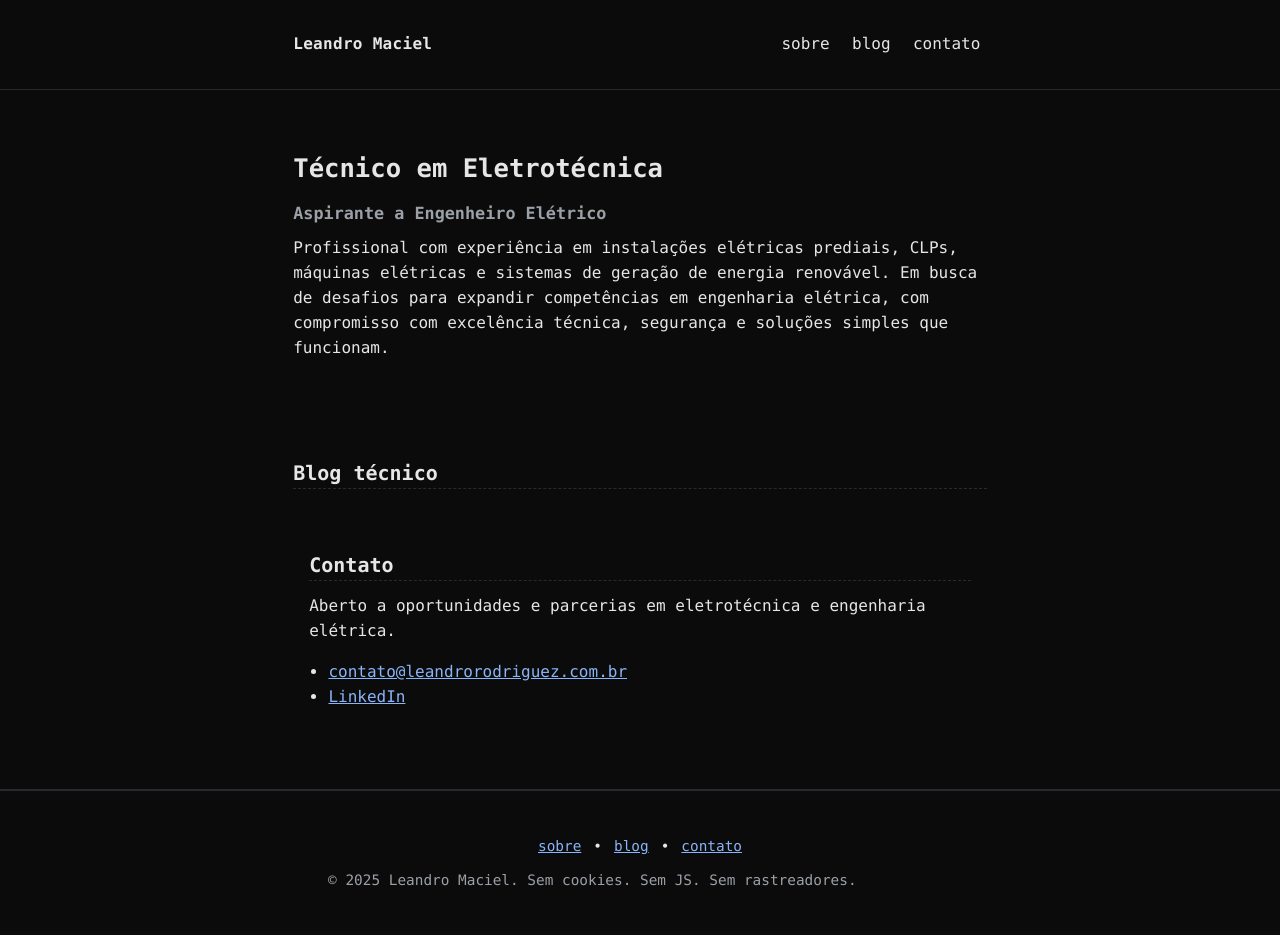
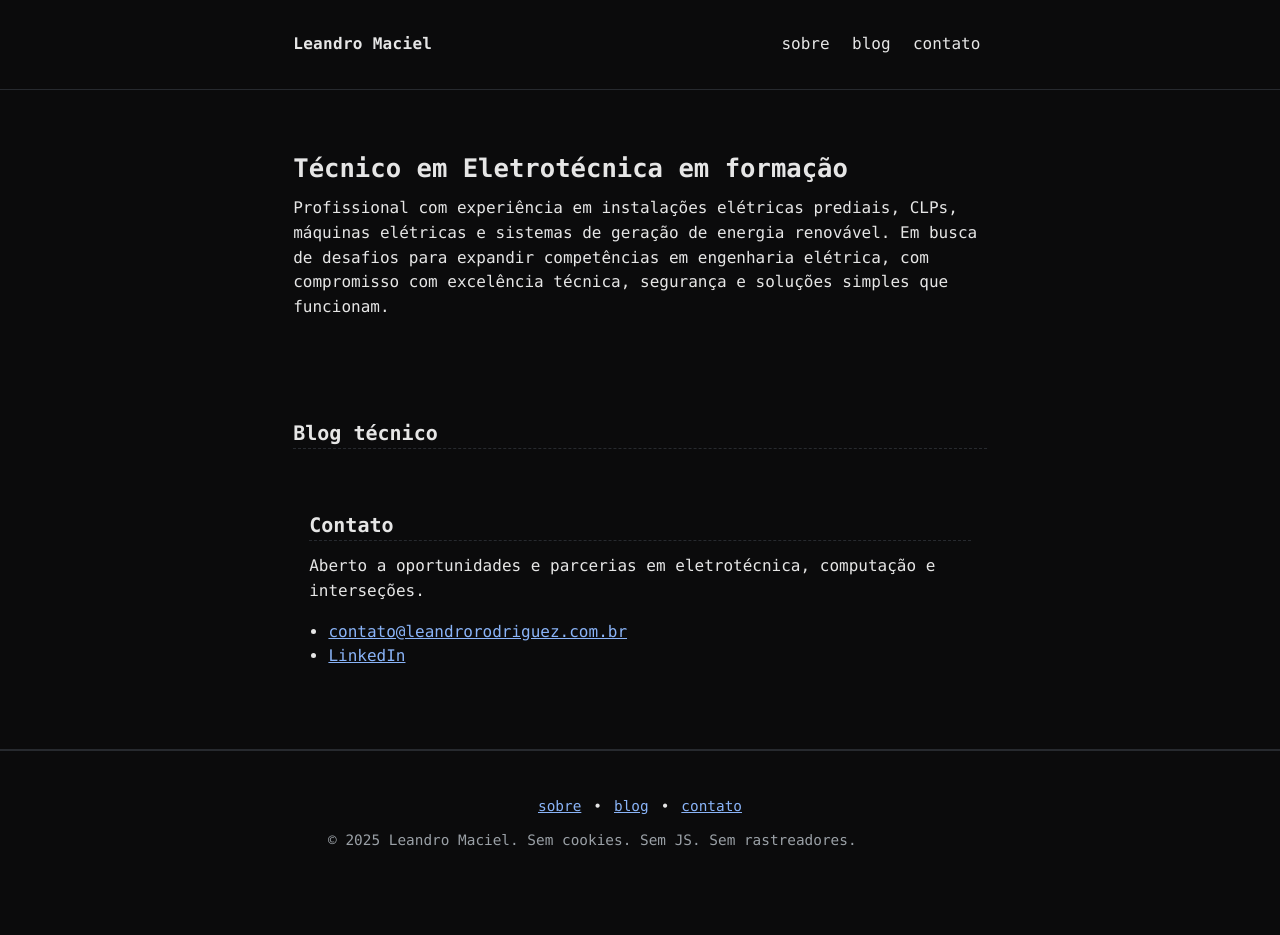
Before and after one commit to leandror0driguez/leandrorodriguez, a plain HTML site: page index.html in a window 1280 px wide. After the commit the page ends 894 px from the top, so only its background shows below. Drawn offline with Linux system fonts and the light colour scheme; a web font is replaced by a local one.

Commit message:
Update index.html

```diff
--- a/index.html
+++ b/index.html
@@ -4,7 +4,7 @@
   <meta charset="utf-8">
   <meta name="viewport" content="width=device-width, initial-scale=1">
   <title>Leandro Maciel — Técnico em Eletrotécnica</title>
-  <meta name="description" content="Site pessoal minimalista de Leandro Maciel — técnico em eletrotécnica e aspirante a engenheiro elétrico.">
+  <meta name="description" content="Site pessoal minimalista de Leandro Maciel — técnico em eletrotécnica.">
   <meta http-equiv="x-ua-compatible" content="ie=edge">
   <!--
     Suckless-inspired: no JS, no build, no trackers. One file + optional local font files.
@@ -107,8 +107,7 @@
 
   <main id="conteudo">
     <section id="sobre" class="wrap">
-      <h1>Técnico em Eletrotécnica</h1>
-      <h3>Aspirante a Engenheiro Elétrico</h3>
+      <h1>Técnico em Eletrotécnica em formação</h1>
       <p>
         Profissional com experiência em instalações elétricas prediais, CLPs, máquinas elétricas e sistemas de geração de energia renovável.
         Em busca de desafios para expandir competências em engenharia elétrica, com compromisso com excelência
@@ -121,7 +120,7 @@
 
     <section id="contato" class="wrap">
       <h2>Contato</h2>
-      <p>Aberto a oportunidades e parcerias em eletrotécnica e engenharia elétrica.</p>
+      <p>Aberto a oportunidades e parcerias em eletrotécnica, computação e interseções.</p>
       <ul>
         <li><a href="mailto:contato@leandrorodriguez.com.br"> contato@leandrorodriguez.com.br</a></li>
         <li><a href="https://www.linkedin.com/in/leandromacielrodriguez/"> LinkedIn</a></li>
```
